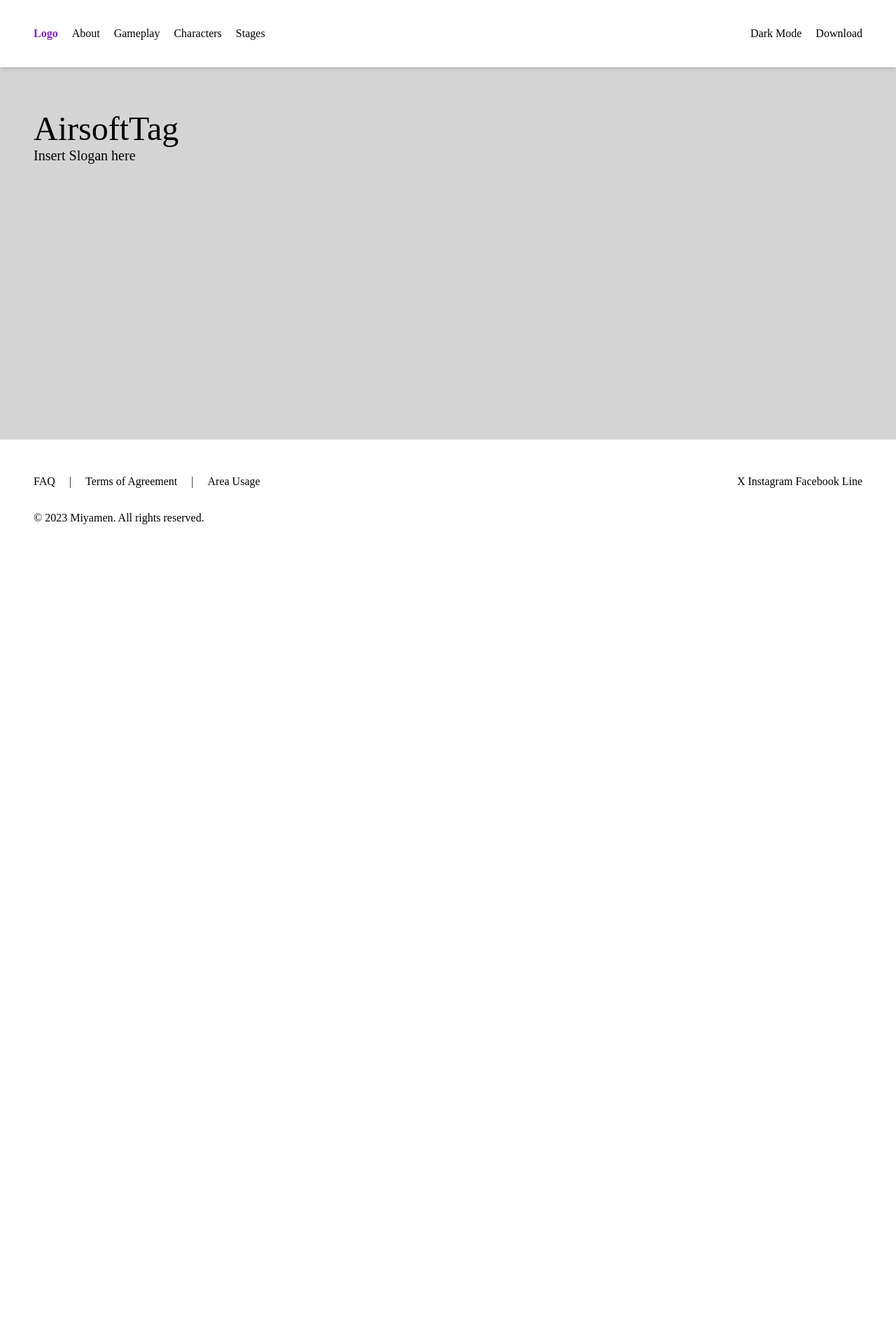
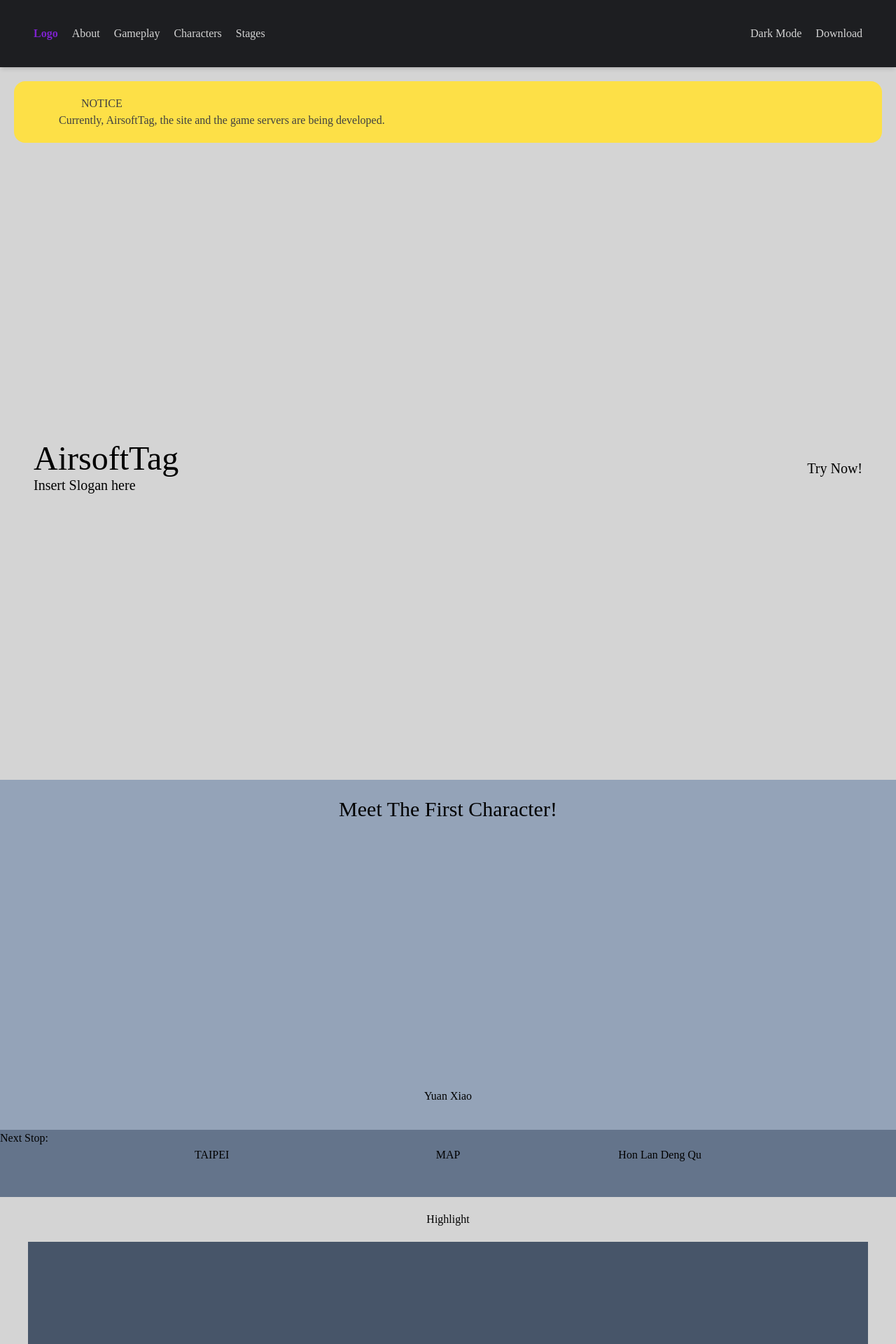
Before and after one commit to Oualidaz/miyamen-frontend, a SvelteKit app: page /project-eaa/AirsoftTag in a window 1280 px wide. Shown: the top 1920 px of the page at 70% size. Before the commit the page ends 800 px from the top, so only its background shows below. Built offline with nearby package versions, Linux system fonts and the light colour scheme; a web font is replaced by a local one.

Commit message:
Added Layout and removed JS

```diff
--- a/src/lib/layout/Footer.svelte
+++ b/src/lib/AirsoftTag/layout/Footer.svelte
@@ -1,5 +1,5 @@
 <footer
-  class=" mt-auto bottom-0 flex flex-col gap-4 bg-white px-4 lg:px-12 pt-12 w-screen"
+  class=" mt-auto bottom-0 flex flex-col gap-4 bg-[#1d1e21] text-neutral-300 px-4 lg:px-12 pt-12 w-screen"
 >
   <div>
     <nav
--- a/src/lib/layout/Header.svelte
+++ b/src/lib/AirsoftTag/layout/Header.svelte
@@ -1,5 +1,5 @@
 <header
-  class="bg-white h-min-full py-9 px-12 shadow-md"
+  class="sticky top-0 bg-[#1d1e21] text-neutral-300 h-min-full py-9 px-12 shadow-md"
 >
   <nav
     class="flex gap-5 "
--- a/src/routes/+layout.svelte
+++ /dev/null
@@ -1,15 +0,0 @@
-<script>
-	import Footer from "$lib/layout/Footer.svelte";
-  import Header from "$lib/layout/Header.svelte";
-  import "../app.css";
-</script>
-
-
-
-<div
-  class="bg-neutral-300 flex flex-col min-h-screen"
->
-  <Header />
-  <slot />
-  <Footer />
-</div>
--- a/src/routes/+page.server.js
+++ /dev/null
@@ -1,5 +0,0 @@
-import { redirect } from '@sveltejs/kit';
-
-export function load() {
-	throw redirect(307, '/project-eaa/AirsoftTag');
-}
--- a/src/routes/+page.svelte
+++ b/src/routes/+page.svelte
@@ -1 +1 @@
-<h1>Under Construction</h1>
+<h1>Miyamen Studio</h1>
--- a/src/routes/project-eaa/+page.server.js
+++ /dev/null
@@ -1,5 +0,0 @@
-import { redirect } from '@sveltejs/kit';
-
-export function load() {
-	throw redirect(307, '/project-eaa/AirsoftTag');
-}
--- a/src/routes/project-eaa/+page.svelte
+++ b/src/routes/project-eaa/+page.svelte
@@ -1 +1 @@
-<h1>Under Construction</h1>
+<h1>Classified</h1>
--- /dev/null
+++ b/src/routes/project-eaa/AirsoftTag/+layout.svelte
@@ -0,0 +1,15 @@
+<script>
+	import Footer from "$lib/AirsoftTag/layout/Footer.svelte";
+  import Header from "$lib/AirsoftTag/layout/Header.svelte";
+  import  "../../../app.css";
+</script>
+
+
+
+<div
+  class="bg-neutral-300 flex flex-col min-h-screen"
+>
+  <Header />
+  <slot />
+  <Footer />
+</div>
--- a/src/routes/project-eaa/AirsoftTag/+page.svelte
+++ b/src/routes/project-eaa/AirsoftTag/+page.svelte
@@ -1,10 +1,86 @@
+
 <div
-  class=" pl-12 pt-16 flex flex-col"
+  class="px-12 m-5 bg-yellow-300 text-neutral-700 rounded-2xl"
 >
-  <h1
+  <p class="pl-12 pt-5 ">NOTICE</p>
+  <p class="px-4 pb-5">Currently, AirsoftTag, the site and the game servers are being developed.</p>
+</div>
+
+<div
+  class=" h-[890px] items-center px-12 flex "
+>
+  <div
+    class="flex flex-col grow"
+  >
+    <h1
     class="text-5xl"
   >AirsoftTag</h1>
   <h2
     class="text-xl"
   >Insert Slogan here</h2>
+  </div>
+
+  <h2
+    class="text-xl"
+  >Try Now!</h2>
 </div>
+
+
+
+
+<div
+  class="bg-slate-400 h-[500px] px-12 py-5 flex flex-col items-center "
+>
+  <p class="py-1 text-3xl text-center grow">Meet The First Character!</p>
+  <p class="p-4">Yuan Xiao</p>
+</div>
+
+<div class="bg-slate-500 h-24">
+  <div>
+    Next Stop:
+  </div>
+  <div
+    class="flex flex-row justify-around"
+  >
+    <p>TAIPEI</p>
+    <p class=" text-center absolute">MAP</p>
+    <p>Hon Lan Deng Qu</p>
+  </div>
+</div>
+
+
+<div
+  class="p-5"
+>
+  <h1
+    class="text-center"
+  >Highlight</h1>
+  <div
+    class="m-5 bg-slate-600 aspect-[3/2]"
+  >
+
+  </div>
+</div>
+
+<div
+  class="m-10"
+>
+  <h1
+    class="text-center"
+  >Latest News</h1>
+  <div
+    class=" my-5 bg-slate-600 aspect-[3/1]"
+  >
+  </div>
+  <div
+    class="my-5 bg-slate-600 aspect-[3/1]"
+  >
+  </div>
+  <div
+    class="my-5 bg-slate-600 aspect-[3/1]"
+  >
+  </div>
+  <button
+    class="py-2 w-full bg-orange-300 text-center"
+  >All News</button>
+</div>
```
